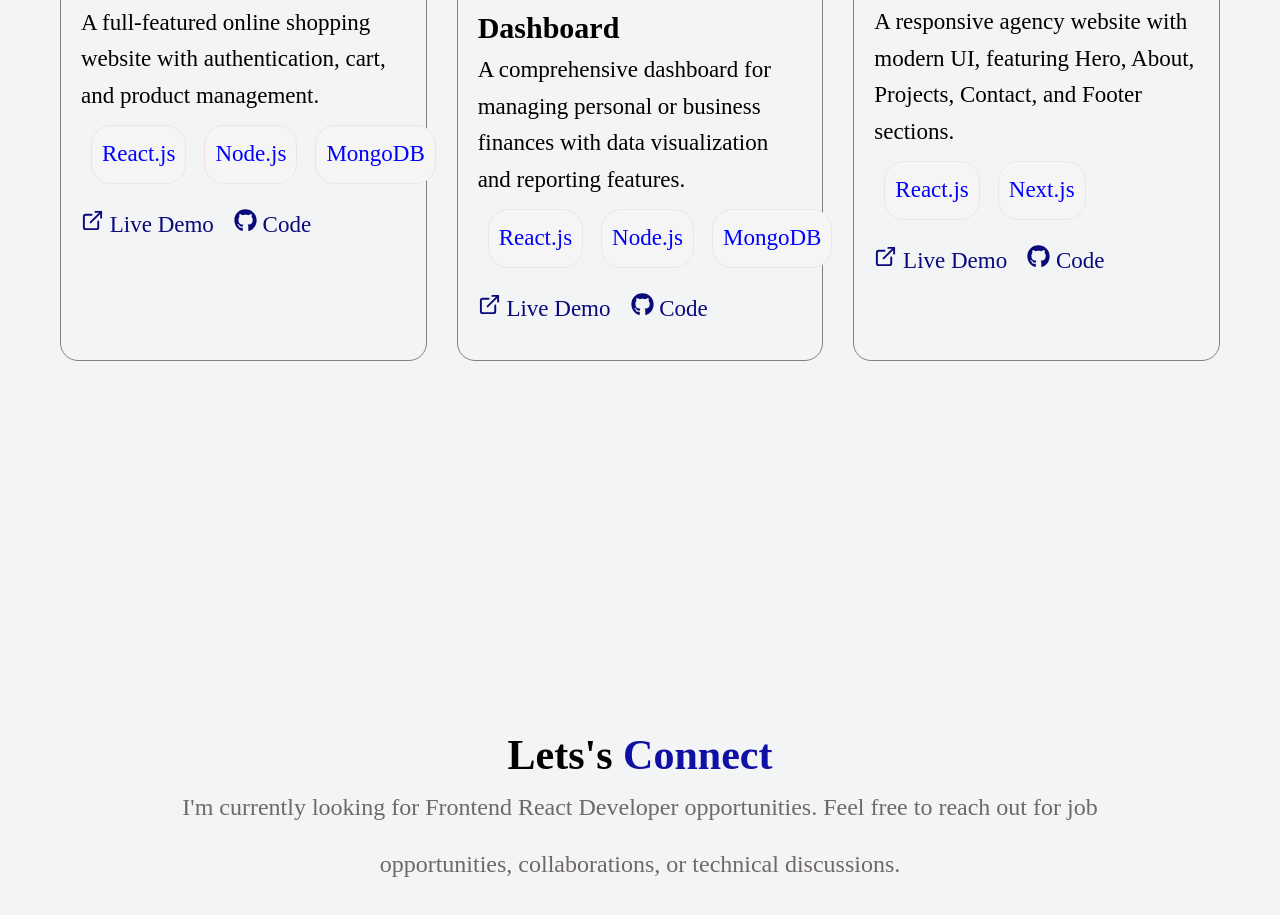
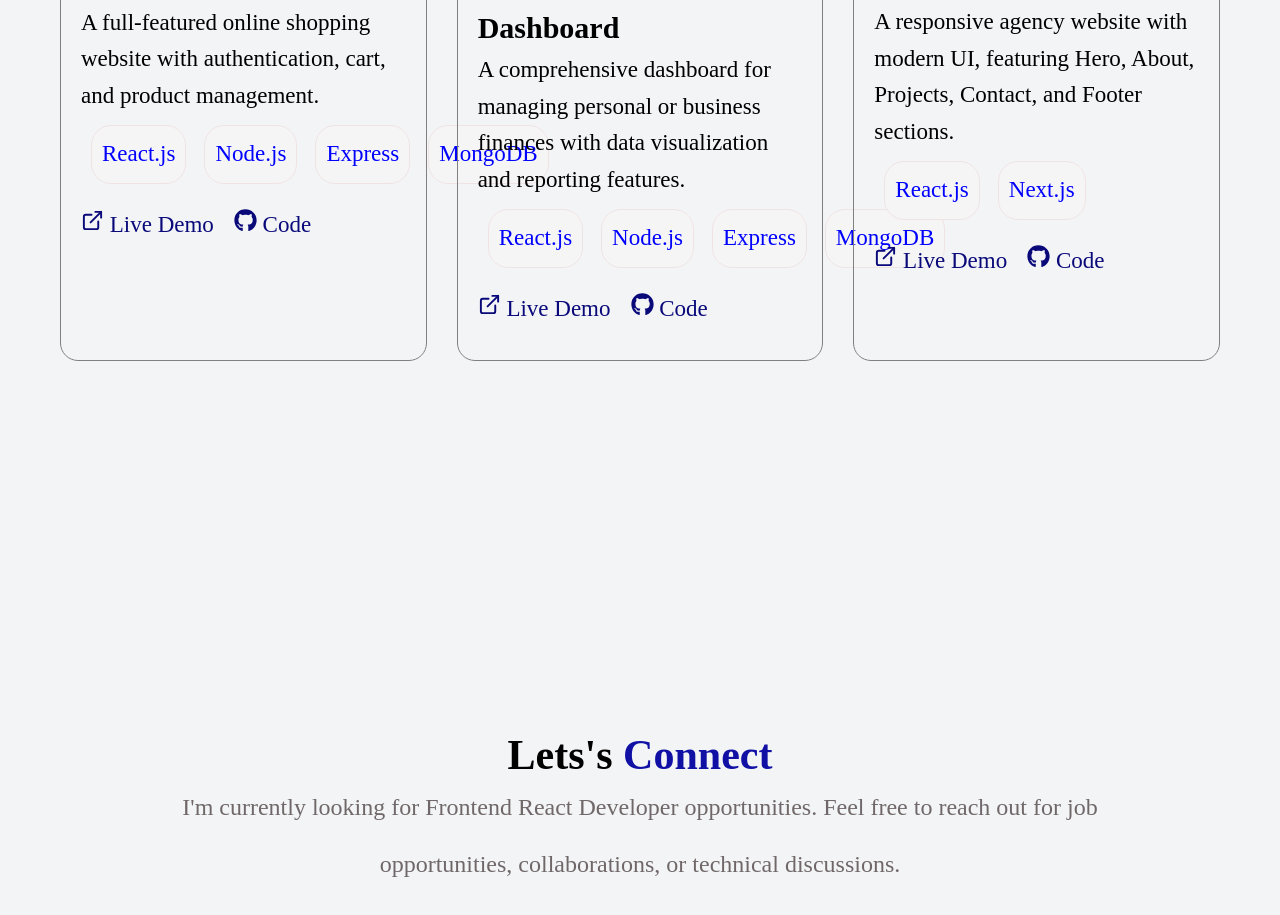
Before and after one commit to koti-312/KotiPortfolio, a React (Vite) app: page / in a window 1280 px wide. Shown: the part 3500-4415 px from the top of the page. Built offline with nearby package versions, Linux system fonts and the light colour scheme.

Commit message:
fix : add Express technology

```diff
--- a/src/components/ProjectCard/ProjectCard.jsx
+++ b/src/components/ProjectCard/ProjectCard.jsx
@@ -14,7 +14,7 @@ const ProjectCard = () => {
             title: "Ecommerce website",
             image: project1,
             description: "A full-featured online shopping website with authentication, cart, and product management.",
-            technologies: ["React.js", "Node.js", "MongoDB"],
+            technologies: ["React.js", "Node.js","Express", "MongoDB"],
             github: "https://github.com/koti-312/E-commerce-app",
             live: "https://e-commerce-app-frontend-zeta-seven.vercel.app"
         },
@@ -23,7 +23,7 @@ const ProjectCard = () => {
             title: "Finance Management Dashboard",
             image: project2,
             description: "A comprehensive dashboard for managing personal or business finances with data visualization and reporting features.",
-            technologies: ["React.js", "Node.js", "MongoDB"],
+            technologies: ["React.js", "Node.js","Express", "MongoDB"],
             github: "https://github.com/koti-312/FinanceManagementDashboard",
             live: "https://finance-management-dashboard-rust.vercel.app"
         },
```
